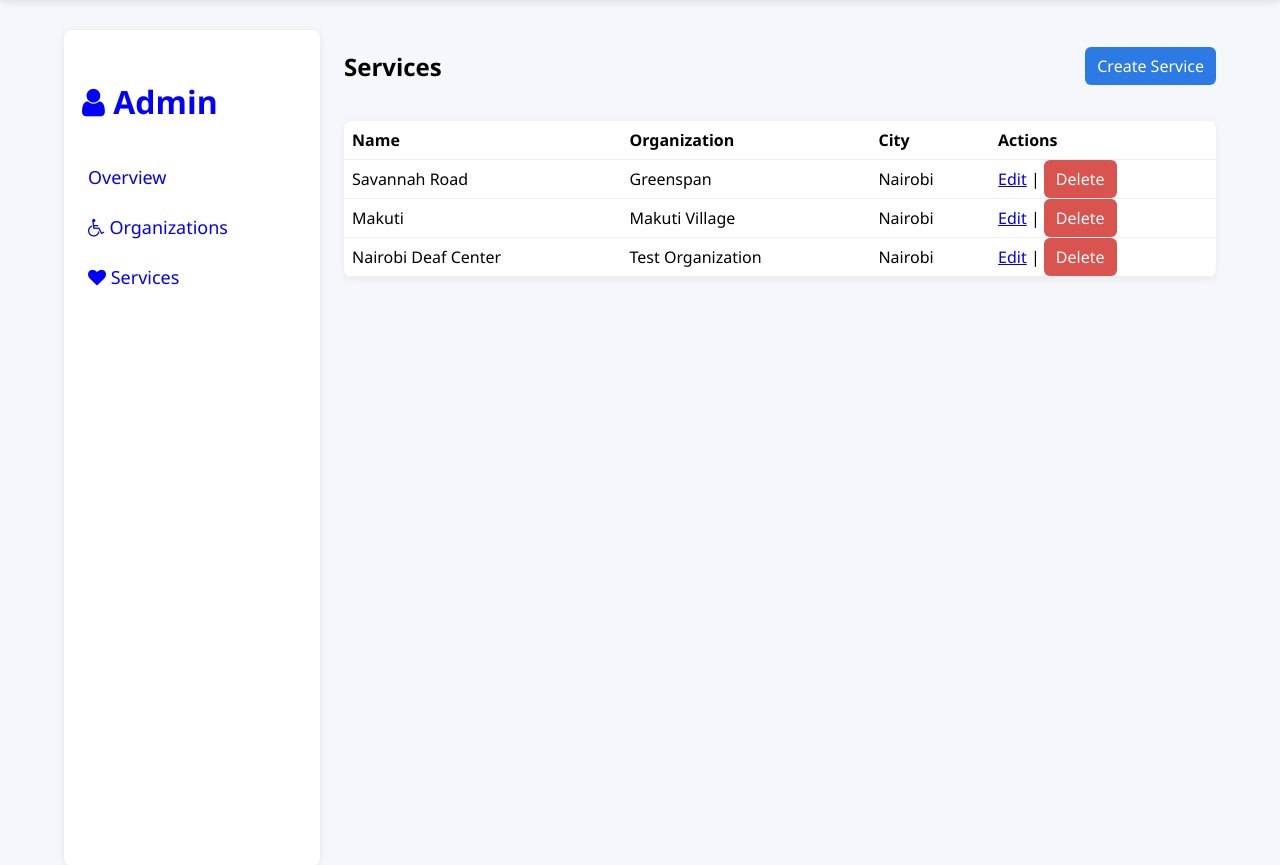
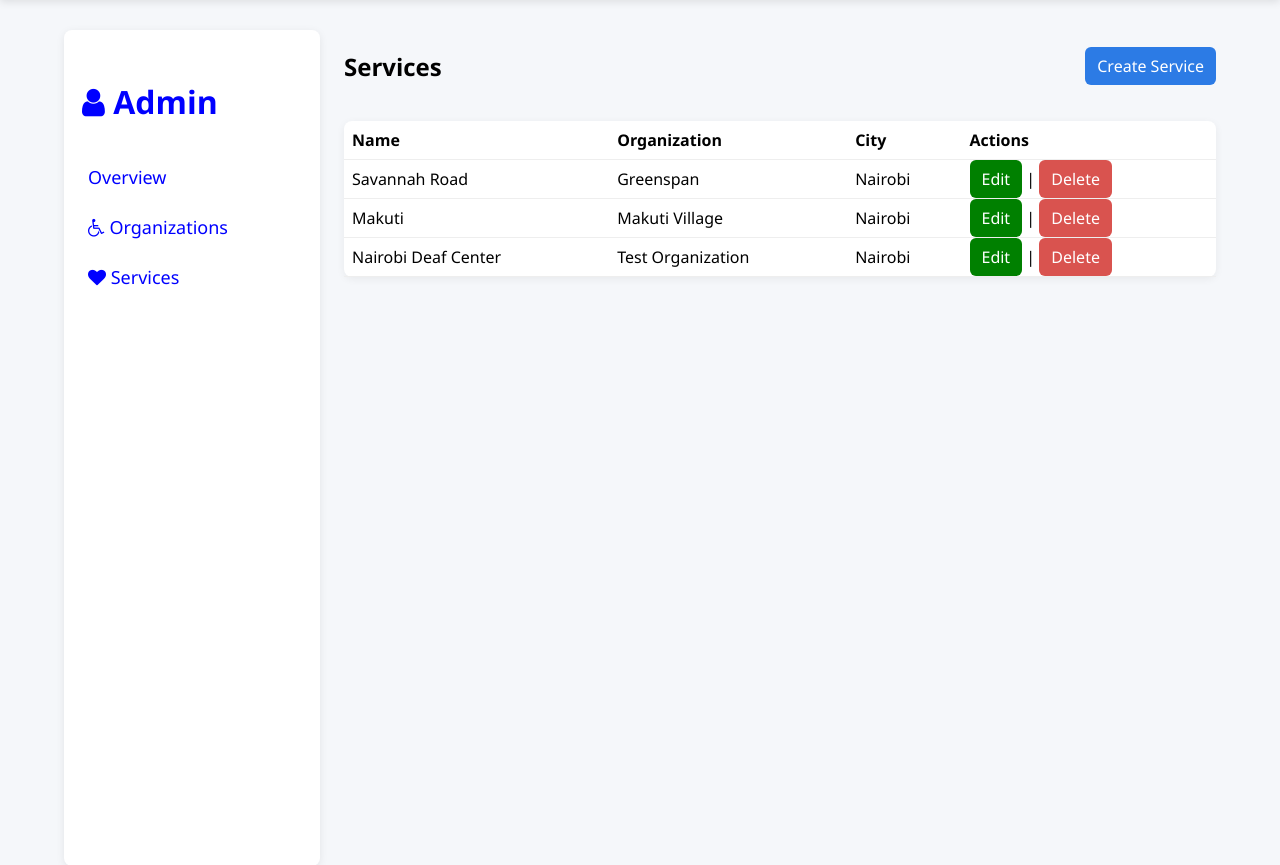
Before and after one commit to aganyo360/Access-Bridge, a Django app: page /admin-dashboard/services/ in a window 1280 px wide. Shown: the part 63-928 px from the top of the page. Run offline with Django 4.2, Linux system fonts and the light colour scheme; data comes from the database, SQL or seed files in the repository.

Commit message:
update edit btn style

```diff
--- a/dashboard/templates/dashboard/service_list.html
+++ b/dashboard/templates/dashboard/service_list.html
@@ -17,7 +17,7 @@
             <td>{{ s.organization.name }}</td>
             <td>{{ s.city }}</td>
             <td>
-                <a href="{% url 'dashboard:service-edit' s.pk %}">Edit</a> |
+                <a href="{% url 'dashboard:service-edit' s.pk %}" class=" btn edit-btn">Edit</a> |
                 <a class="btn btn-danger" href="{% url 'dashboard:service-delete' s.pk %}">Delete</a>
             </td>
         </tr>
```
